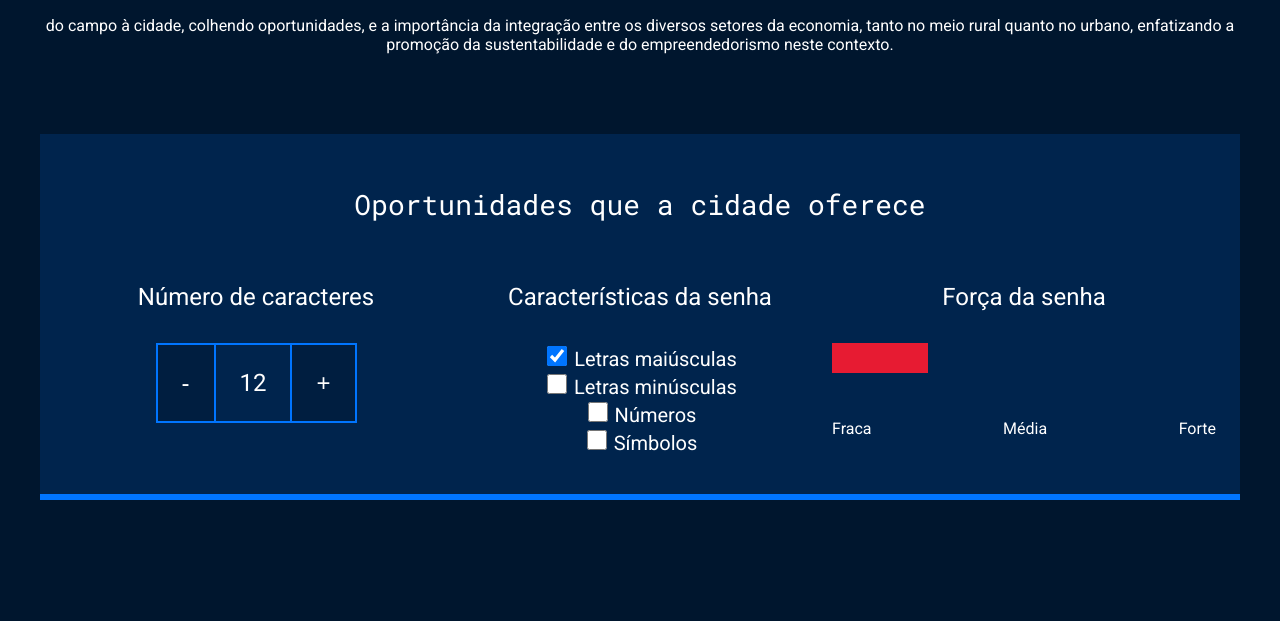
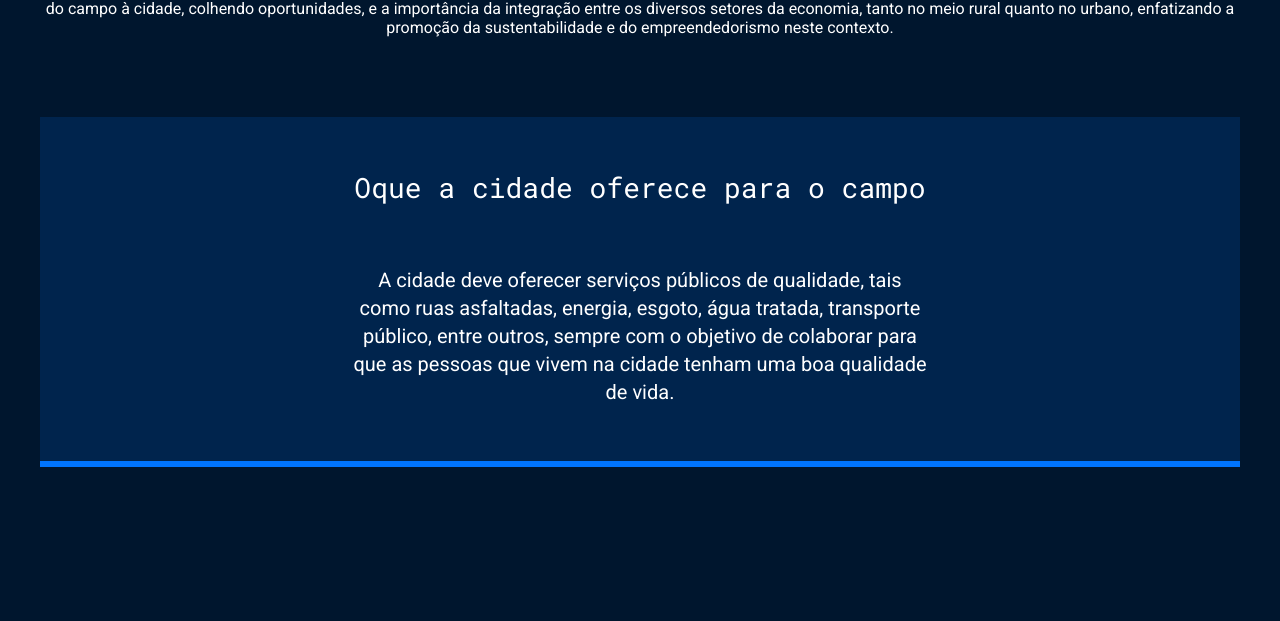
Before and after one commit to pablo07712/pinyo, a plain HTML site: page index.html in a window 1280 px wide. Shown: the part 179-800 px from the top of the page. Drawn offline with Linux system fonts and the light colour scheme.

Commit message:
Update index.html

```diff
--- a/index.html
+++ b/index.html
@@ -8,56 +8,25 @@
     <link rel="stylesheet" href="style.css">
 </head>
 
+<div class="center">
+    <img src="phjo"></div>
+
+
+
+</div>
+
 <body>
     <section class="conteudo">
         <div class="conteudo-titulo">
-            <img src="unlock.svg" alt="cadeado fechado">
+
             <h2 class="titulo-principal">Do campo a cidade colhendo oportunidades</h2>
             <h3 class="titulo-secundario"></h3>do campo à cidade, colhendo oportunidades, e a importância da integração entre os diversos setores da economia, tanto no meio rural quanto no urbano, enfatizando a promoção da sustentabilidade e do empreendedorismo neste contexto.</h3>
         <div class="conteudo-senha">
-            <h3 class="parametro-titulo">Oportunidades que a cidade oferece  </h3>
+            <h3 class="parametro-titulo">Oque a cidade oferece para o campo   </h3>
             <div class="parametro-coluna__senha">
                 <div class="parametro-senha">
-                    <h4 class="parametro-senha__titulo">Número de caracteres</h4>
-                    <div class="parametro-senha-botoes">
-                        <button class="parametro-senha__botao">-</button>
-                        <p class="parametro-senha__texto">12</p>
-                        <button class="parametro-senha__botao">+</button>
-                    </div>
-                </div>
-                <div class="parametro-senha">
-                    <h4 class="parametro-senha__titulo">Características da senha</h4>
-                    <div class="parametro-senha-checkbox">
-                        <input name="maiusculo" type="checkbox" class="checkbox" checked>
-                        <label for="maiusculo">Letras maiúsculas</label>
-                    </div>
-                    <div class="parametro-senha-checkbox">
+                    <h4 class="parametro-senha__titulo"></
                         <input name="minusculo" type="checkbox" class="checkbox">
-                        <label for="minusculo">Letras minúsculas</label>
-                    </div>
-                    <div class="parametro-senha-checkbox">
-                        <input name="numero" type="checkbox" class="checkbox">
-                        <label for="numero">Números</label>
-                    </div>
-                    <div class="parametro-senha-checkbox">
-                        <input name="simbolo" type="checkbox" class="checkbox">
-                        <label for="simbolo">Símbolos</label>
-                    </div>
-                </div>
-                <div class="parametro-senha">
-                    <h4 class="parametro-senha__titulo">Força da senha</h4>
-                    <div class="barra"></div>
-                    <div class="forca fraca"></div>
-                    <div class="parametro-senha-textos">
-                        <p>Fraca</p>
-                        <p>Média</p>
-                        <p>Forte</p>
-                    </div>
-                    <p class="entropia"></p>
-                </div>
-            </div>
-        </div>
-    </section>
-    <script src="main.js"></script>
+                        <label for="maiusculo">A cidade deve oferecer serviços públicos de qualidade, tais como ruas asfaltadas, energia, esgoto, água tratada, transporte público, entre outros, sempre com o objetivo de colaborar para que as pessoas que vivem na cidade tenham uma boa qualidade de vida. </label>
+
 </body>
-</html>
```
